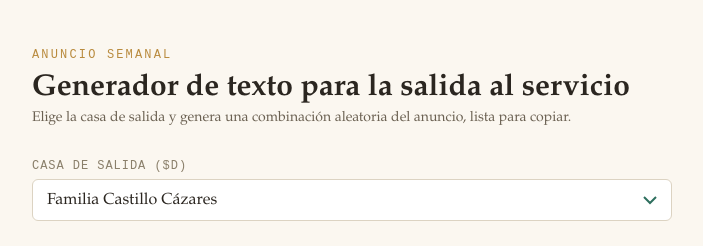
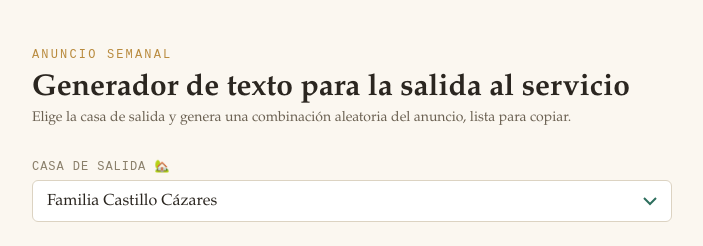
Before and after one commit to ClaudioGuzman1/servicio, a plain HTML site: page index.html in a window 1280 px wide. Shown: the top 246 px of the page, 288-991 px from the left. Drawn offline with Linux system fonts and the light colour scheme.

Commit message:
Update label for salida house to include emoji

```diff
--- a/index.html
+++ b/index.html
@@ -145,7 +145,7 @@
     <div class="sub">Elige la casa de salida y genera una combinación aleatoria del anuncio, lista para copiar.</div>
 
     <div class="field">
-      <label for="familia">Casa de salida ($D)</label>
+      <label for="familia">Casa de salida 🏡</label>
       <select id="familia">
         <option value="*Familia Castillo Cázares*">Familia Castillo Cázares</option>
         <option value="*Familia Ocampo Pérez*">Familia Ocampo Pérez</option>
```
